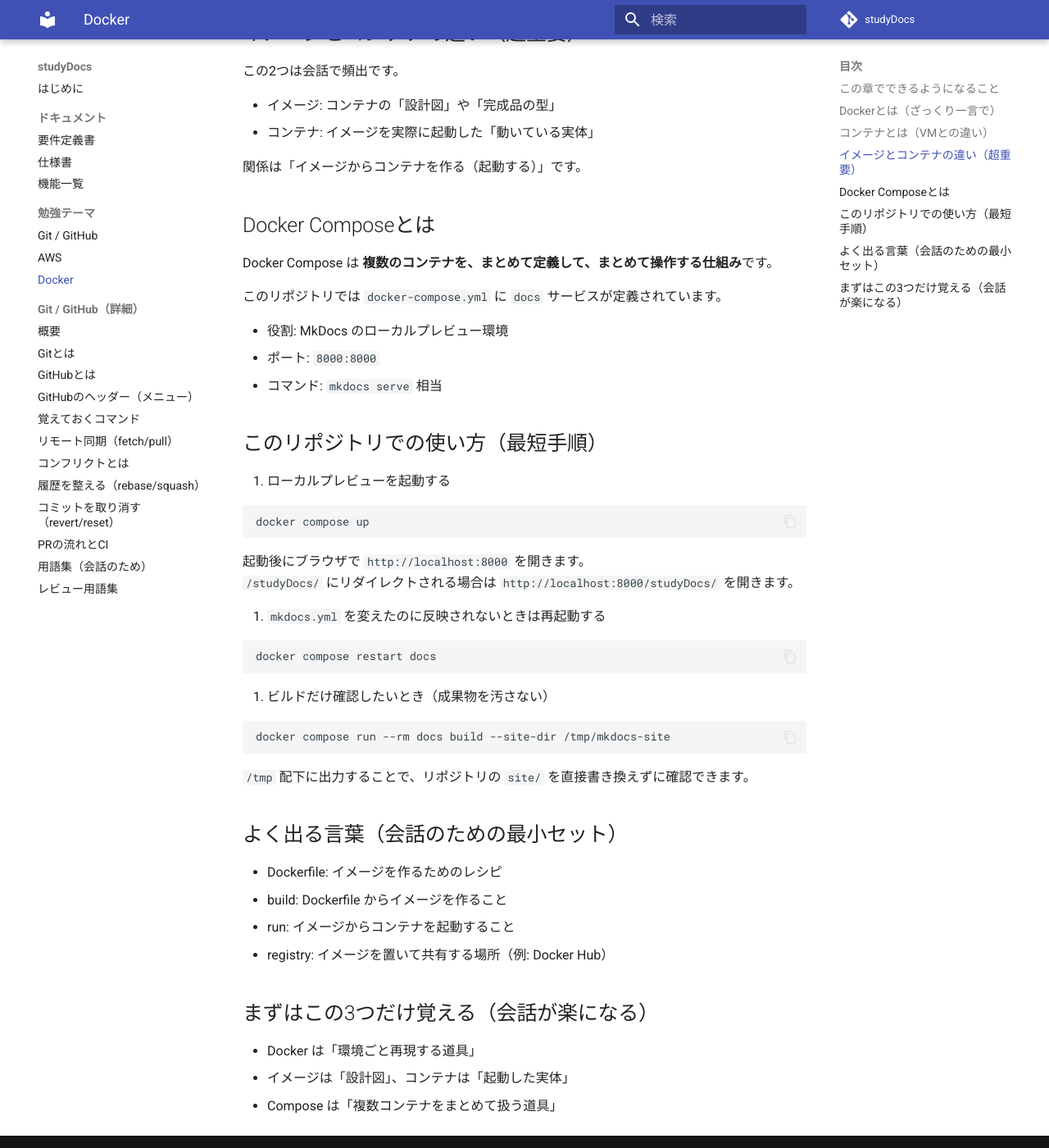
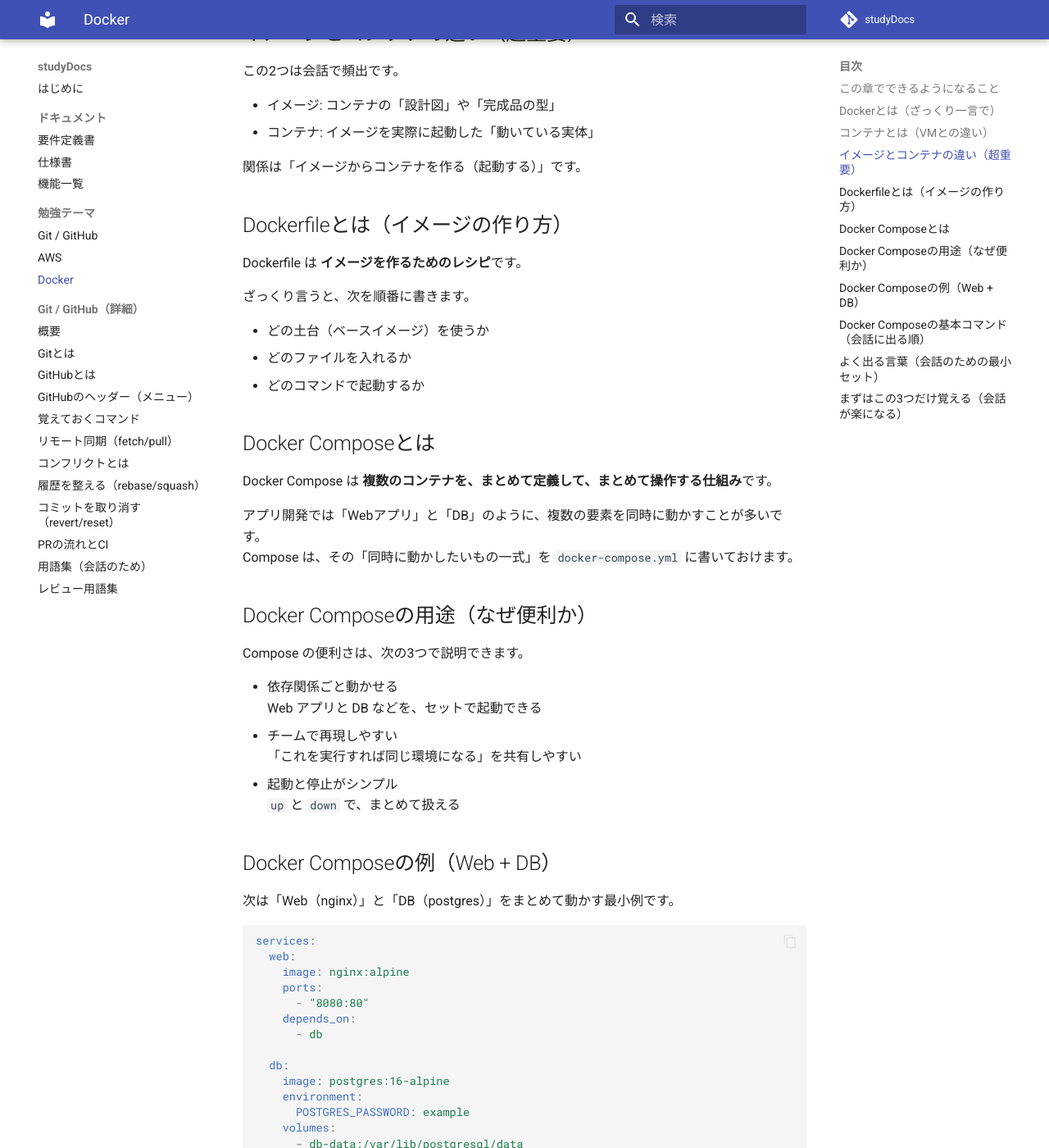
Before and after one commit to santa928/studyDocs, an MkDocs documentation site: the page built from docs/docker/index.md, in a window 1280 px wide and 1400 px high, scrolled down 807 px. Shown: the whole window at 82% size. Built offline with MkDocs 1.6.1 and Material for MkDocs 9.7.7, drawn with Linux system fonts in a browser that asks for light colours; comment, search, counter and statistics services are not loaded; some of the changed text lies outside the part shown.

Commit message:
Docker/Composeを初学者向けに整理

````diff
--- a/docs/docker/index.md
+++ b/docs/docker/index.md
@@ -4,8 +4,8 @@
 
 - Docker が「何を解決する道具か」を一言で説明できる
 - **イメージ**と**コンテナ**の違いを会話で言い分けられる
-- Docker Compose が「なぜ便利か」を、このリポジトリの例で説明できる
-- このリポジトリを Docker でローカル起動する手順がわかる
+- Docker Compose の用途を、具体例つきで説明できる
+- Docker / Compose の基本コマンドを見ても意味が想像できる
 
 ## Dockerとは（ざっくり一言で）
 
@@ -33,40 +33,94 @@
 
 関係は「イメージからコンテナを作る（起動する）」です。
 
+## Dockerfileとは（イメージの作り方）
+
+Dockerfile は **イメージを作るためのレシピ**です。
+
+ざっくり言うと、次を順番に書きます。
+
+- どの土台（ベースイメージ）を使うか
+- どのファイルを入れるか
+- どのコマンドで起動するか
+
 ## Docker Composeとは
 
 Docker Compose は **複数のコンテナを、まとめて定義して、まとめて操作する仕組み**です。
 
-このリポジトリでは `docker-compose.yml` に `docs` サービスが定義されています。
+アプリ開発では「Webアプリ」と「DB」のように、複数の要素を同時に動かすことが多いです。
+Compose は、その「同時に動かしたいもの一式」を `docker-compose.yml` に書いておけます。
 
-- 役割: MkDocs のローカルプレビュー環境
-- ポート: `8000:8000`
-- コマンド: `mkdocs serve` 相当
+## Docker Composeの用途（なぜ便利か）
 
-## このリポジトリでの使い方（最短手順）
+Compose の便利さは、次の3つで説明できます。
 
-1. ローカルプレビューを起動する
+- 依存関係ごと動かせる
+  Web アプリと DB などを、セットで起動できる
+- チームで再現しやすい
+  「これを実行すれば同じ環境になる」を共有しやすい
+- 起動と停止がシンプル
+  `up` と `down` で、まとめて扱える
+
+## Docker Composeの例（Web + DB）
+
+次は「Web（nginx）」と「DB（postgres）」をまとめて動かす最小例です。
+
+```yaml
+services:
+  web:
+    image: nginx:alpine
+    ports:
+      - "8080:80"
+    depends_on:
+      - db
+
+  db:
+    image: postgres:16-alpine
+    environment:
+      POSTGRES_PASSWORD: example
+    volumes:
+      - db-data:/var/lib/postgresql/data
+
+volumes:
+  db-data:
+```
+
+この例のポイントです。
+
+- `services` に「一緒に動かしたいもの」を並べる
+- `ports` で「ホスト:コンテナ」をつなぐ
+- `volumes` でデータを残せるようにする（DB で特に大事）
+
+## Docker Composeの基本コマンド（会話に出る順）
+
+まずは次の5つだけで十分です。
 
 ```bash
+# 起動（フォアグラウンド）
 docker compose up
+
+# 起動（バックグラウンド）
+docker compose up -d
+
+# 停止と削除（まとめて片付け）
+docker compose down
+
+# ログを追う
+docker compose logs -f
+
+# 起動中の一覧を見る
+docker compose ps
 ```
 
-起動後にブラウザで `http://localhost:8000` を開きます。
-`/studyDocs/` にリダイレクトされる場合は `http://localhost:8000/studyDocs/` を開きます。
-
-2. `mkdocs.yml` を変えたのに反映されないときは再起動する
+余裕が出てきたら、これも便利です。
 
 ```bash
-docker compose restart docs
+# コンテナの中でコマンドを実行する（例: web の中で sh）
+docker compose exec web sh
+
+# 単発コマンドを新しいコンテナで実行して片付ける
+docker compose run --rm web nginx -v
 ```
-
-3. ビルドだけ確認したいとき（成果物を汚さない）
-
-```bash
-docker compose run --rm docs build --site-dir /tmp/mkdocs-site
-```
-
-`/tmp` 配下に出力することで、リポジトリの `site/` を直接書き換えずに確認できます。
 
 ## よく出る言葉（会話のための最小セット）
 
````
